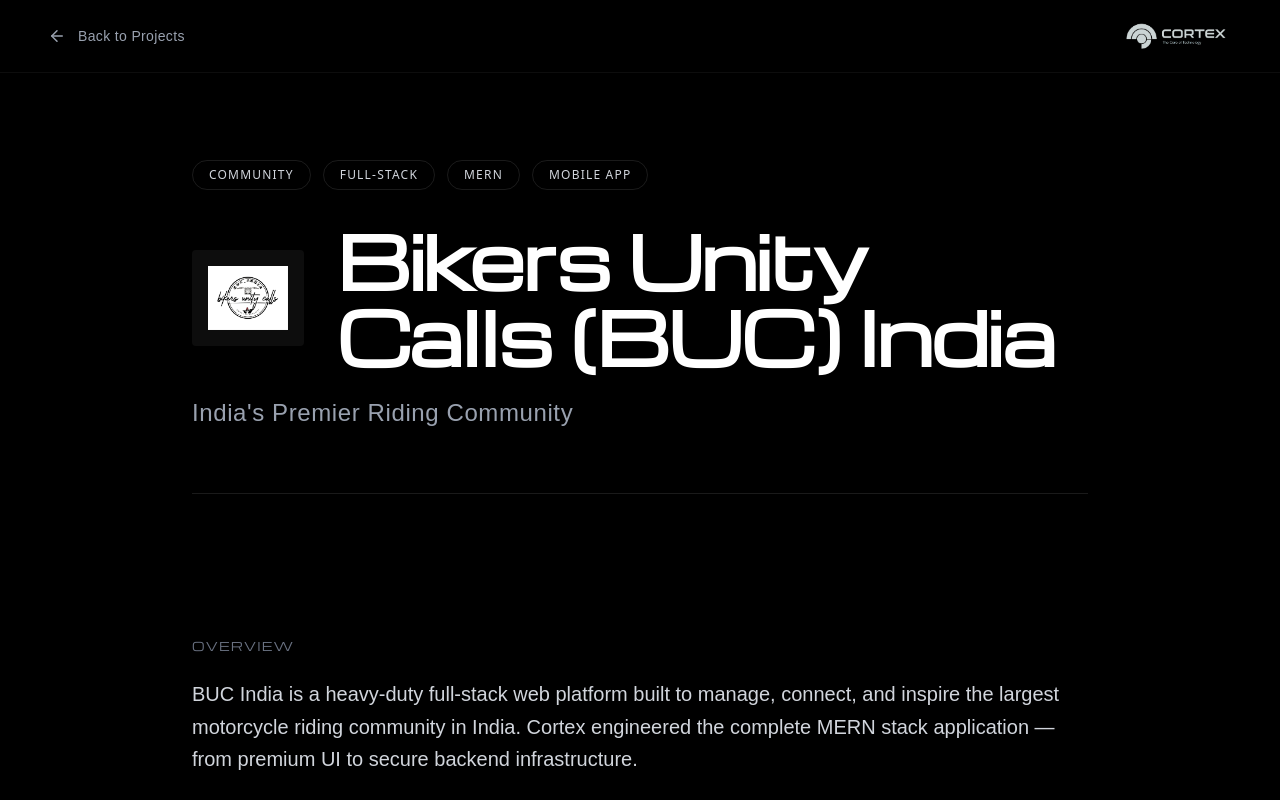
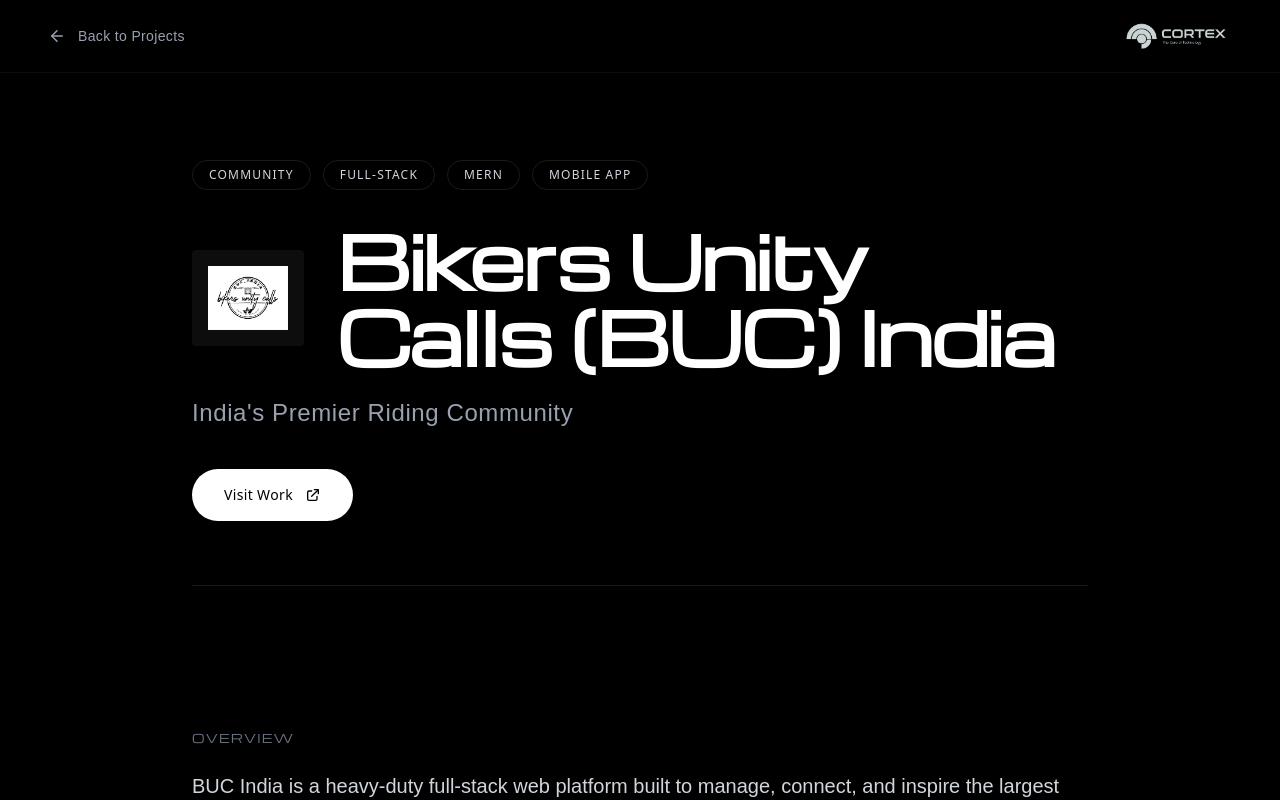
Before and after one commit to fuzziecoder/Cortex-IT, a Next.js app: page /case-study/buc-india in a window 1280 px wide. Shown: the top 800 px of the page. Built offline with nearby package versions, Linux system fonts and the light colour scheme; a web font is replaced by a local one.

Commit message:
footer coloring fix

```diff
--- a/src/app/case-study/[slug]/page.tsx
+++ b/src/app/case-study/[slug]/page.tsx
@@ -13,6 +13,7 @@
   features: string[];
   results: string[];
   logo: string;
+  websiteUrl: string;
 }> = {
   "sgs-laser": {
     title: "Sri Guru Sai Laser",
@@ -39,6 +40,7 @@
       "Mobile-first performance score of 95+",
     ],
     logo: "/sgs-logo.webp",
+    websiteUrl: "https://srigurusailaser.com",
   },
   "buc-india": {
     title: "Bikers Unity Calls (BUC) India",
@@ -65,6 +67,7 @@
       "Real-time ride tracking across 15+ Indian states",
     ],
     logo: "/buc-logo.jpg",
+    websiteUrl: "https://bucindia.com",
   },
   "humanity-calls": {
     title: "Humanity Calls",
@@ -91,6 +94,7 @@
       "Mobile-responsive design for field accessibility",
     ],
     logo: "/humanitycalls-logo.png",
+    websiteUrl: "https://humanitycalls.org",
   },
 };
 
@@ -163,9 +167,23 @@
               {study.title}
             </h1>
           </div>
-          <p className="text-gray-400 text-xl md:text-2xl font-light tracking-wide">
+          <p className="text-gray-400 text-xl md:text-2xl font-light tracking-wide mb-10">
             {study.subtitle}
           </p>
+
+          {study.websiteUrl && (
+            <a
+              href={study.websiteUrl}
+              target="_blank"
+              rel="noopener noreferrer"
+              className="inline-flex items-center justify-center gap-3 px-8 py-4 rounded-full bg-white text-black font-sans font-medium text-sm tracking-wide hover:shadow-[0_0_15px_rgba(255,255,255,0.3)] transition-all duration-300 hover:-translate-y-1"
+            >
+              Visit Work
+              <svg className="w-4 h-4" fill="none" viewBox="0 0 24 24" stroke="currentColor" strokeWidth={2}>
+                <path strokeLinecap="round" strokeLinejoin="round" d="M10 6H6a2 2 0 00-2 2v10a2 2 0 002 2h10a2 2 0 002-2v-4M14 4h6m0 0v6m0-6L10 14" />
+              </svg>
+            </a>
+          )}
 
           {/* Divider */}
           <div className="mt-16 h-[1px] bg-white/10" />
--- a/src/components/Footer.tsx
+++ b/src/components/Footer.tsx
@@ -62,7 +62,7 @@
               <button
                 type="submit"
                 suppressHydrationWarning
-                className="bg-[#C8F542] text-black font-semibold text-sm px-6 py-3 rounded-r-lg hover:bg-[#d4ff52] transition-colors shrink-0"
+                className="bg-white text-black font-medium text-sm px-6 py-3 rounded-r-lg hover:shadow-[0_0_15px_rgba(255,255,255,0.3)] transition-all duration-300 shrink-0"
               >
                 {subscribed ? "✓" : "Subscribe"}
               </button>
```
